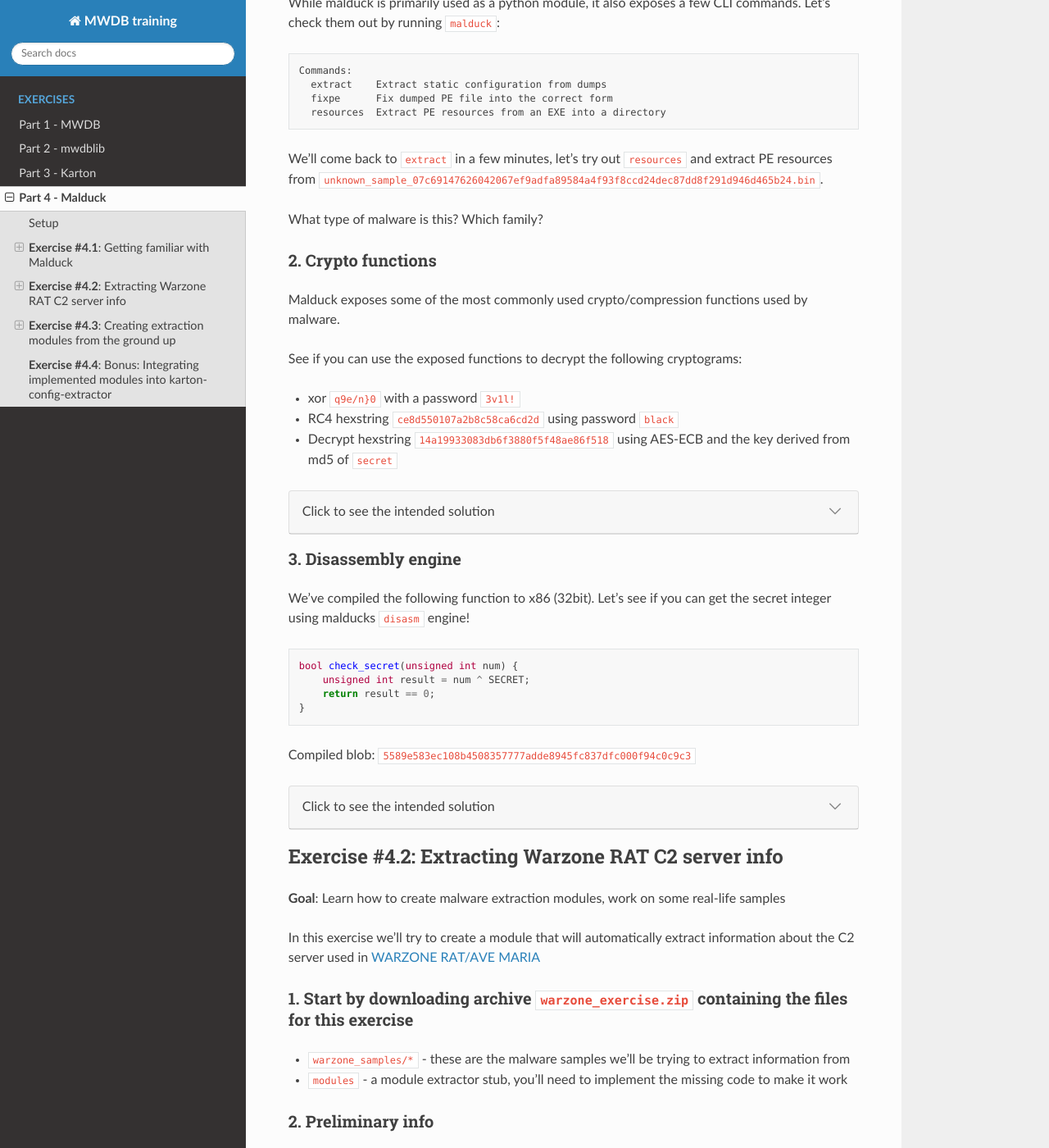
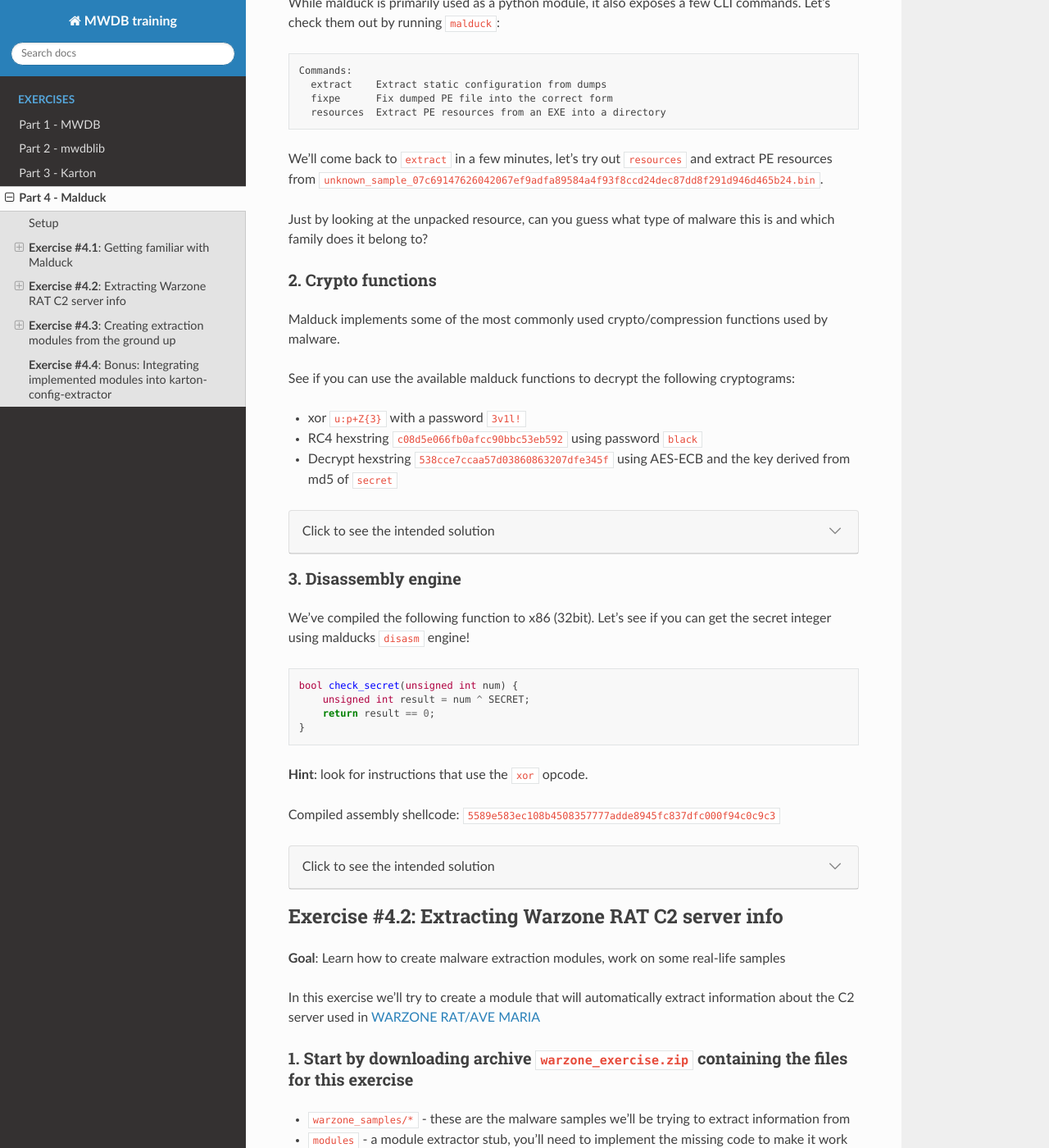
Before and after one commit to CERT-Polska/training-mwdb, a Sphinx documentation site: the page built from source/part-4.md, in a window 1280 px wide and 1400 px high, scrolled down 478 px. Shown: the whole window at 82% size. Built offline with Sphinx 7.4.7 and the Read the Docs theme 2.0.0, drawn with Linux system fonts in a browser that asks for light colours.

Commit message:
Update malduck part (#4)

`````diff
--- a/source/part-4.md
+++ b/source/part-4.md
@@ -25,39 +25,38 @@ Commands:
 
 We'll come back to `extract` in a few minutes, let's try out `resources` and extract PE resources from [`unknown_sample_07c69147626042067ef9adfa89584a4f93f8ccd24dec87dd8f291d946d465b24.bin`](https://github.com/CERT-Polska/training-mwdb/blob/main/unknown_sample_07c69147626042067ef9adfa89584a4f93f8ccd24dec87dd8f291d946d465b24.bin).
 
-What type of malware is this? Which family?
+Just by looking at the unpacked resource, can you guess what type of malware this is and which family does it belong to?
 
 
 ### 2. Crypto functions
 
-Malduck exposes some of the most commonly used crypto/compression functions used by malware.
+Malduck implements some of the most commonly used crypto/compression functions used by malware.
 
-See if you can use the exposed functions to decrypt the following cryptograms:
+See if you can use the available malduck functions to decrypt the following cryptograms:
 
-* xor `q9e/n}0` with a password `3v1l!`
-* RC4 hexstring `ce8d550107a2b8c58ca6cd2d` using password `black`
-* Decrypt hexstring `14a19933083db6f3880f5f48ae86f518` using AES-ECB and the key derived from md5 of `secret`
+* xor `u:p+Z{3}` with a password `3v1l!`
+* RC4 hexstring `c08d5e066fb0afcc90bbc53eb592` using password `black`
+* Decrypt hexstring `538cce7ccaa57d03860863207dfe345f` using AES-ECB and the key derived from md5 of `secret`
 
 ````{dropdown} Click to see the intended solution
 ```python
 from malduck import xor
 # key comes first in args
-print(xor(b"3v1l!", b"q9e/n}0"))
+print(xor(b"3v1l!", b"u:p+Z{3}"))
 
 from malduck import rc4
-print(rc4(key=b"black", data=bytes.fromhex("ce8d550107a2b8c58ca6cd2d")))
+print(rc4(key=b"black", data=bytes.fromhex("c08d5e066fb0afcc90bbc53eb592")))
 
 from malduck import aes
 from hashlib import md5
 
-print(aes.ecb.decrypt(key=md5(b"secret").digest(), data=bytes.fromhex("14a19933083db6f3880f5f48ae86f518")))
+print(aes.ecb.decrypt(key=md5(b"secret").digest(), data=bytes.fromhex("538cce7ccaa57d03860863207dfe345f")))
 ```
 ````
 
 ### 3. Disassembly engine
 
 We've compiled the following function to x86 (32bit). Let's see if you can get the secret integer using malducks `disasm` engine!
-
 ```c
 bool check_secret(unsigned int num) {
     unsigned int result = num ^ SECRET;
@@ -65,7 +64,9 @@ bool check_secret(unsigned int num) {
 }
 ```
 
-Compiled blob: `5589e583ec108b4508357777adde8945fc837dfc000f94c0c9c3`
+**Hint**: look for instructions that use the `xor` opcode.
+
+Compiled assembly shellcode: `5589e583ec108b4508357777adde8945fc837dfc000f94c0c9c3`
 
 
 ````{dropdown} Click to see the intended solution
`````
